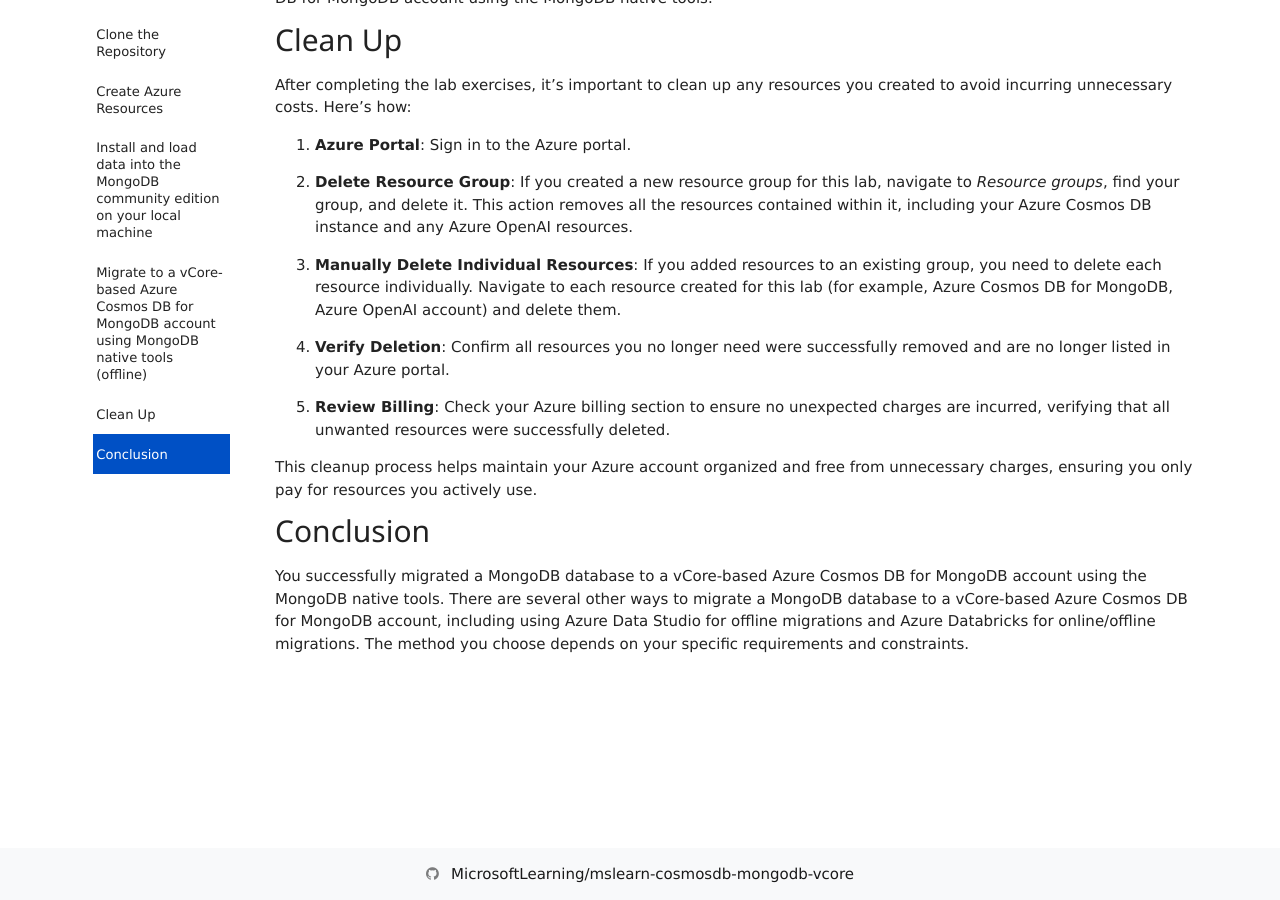
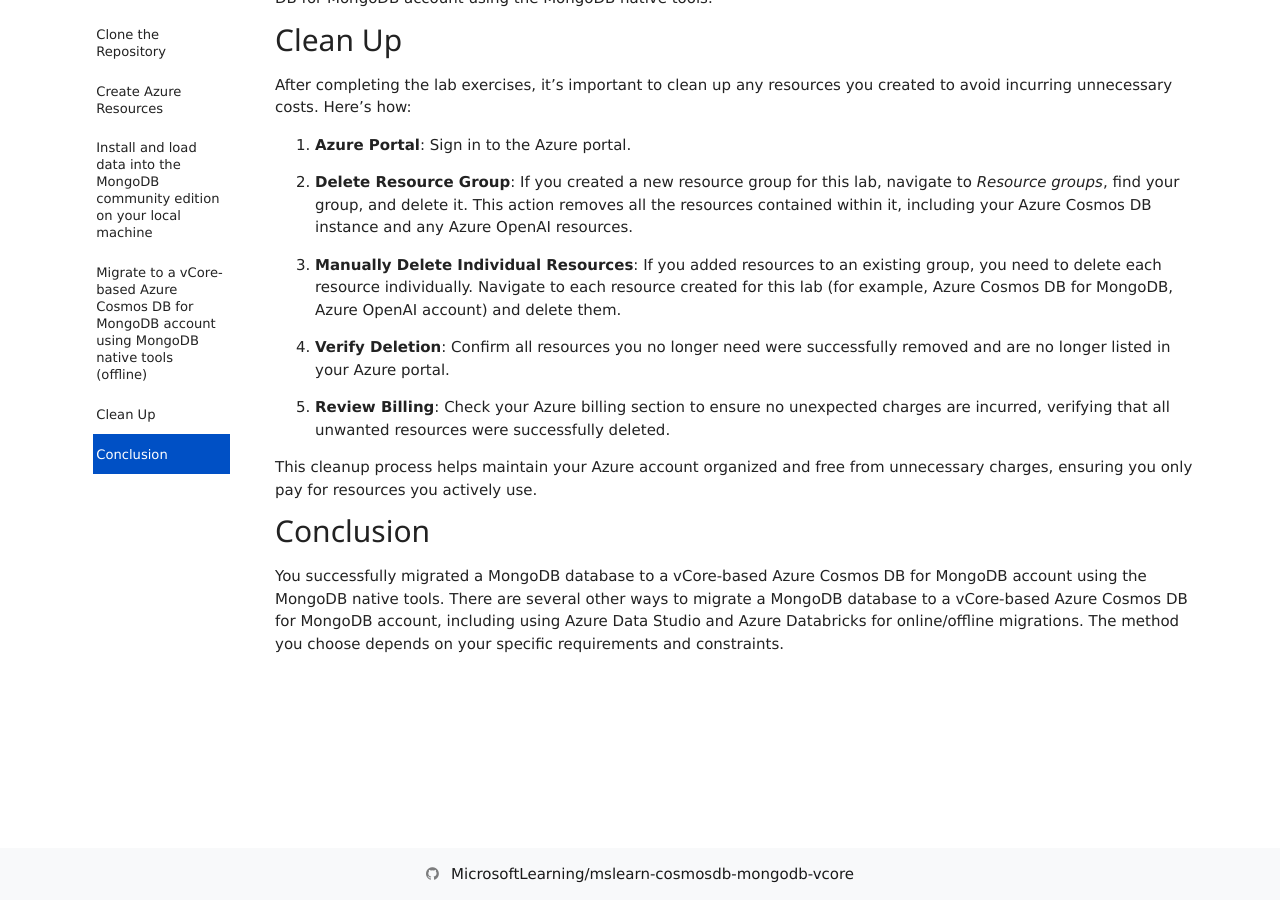
Before and after one commit to MicrosoftLearning/mslearn-cosmosdb-mongodb-vcore, a Jekyll site: the page built from Instructions/02-migrate.md, in a window 1280 px wide and 900 px high, scrolled down 5951 px. Built offline with Jekyll 4.4.1, drawn with Linux system fonts in a browser that asks for light colours; nearby versions of some CDN libraries; our own code applies the rules of GitHub Pages for plain Markdown files; comment, search, counter and statistics services are not loaded.

Commit message:
Update 02-migrate.md
ADS has Online migration too.

```diff
--- a/Instructions/02-migrate.md
+++ b/Instructions/02-migrate.md
@@ -235,4 +235,4 @@ This cleanup process helps maintain your Azure account organized and free from u
 
 ## Conclusion
 
-You successfully migrated a MongoDB database to a vCore-based Azure Cosmos DB for MongoDB account using the MongoDB native tools. There are several other ways to migrate a MongoDB database to a vCore-based Azure Cosmos DB for MongoDB account, including using Azure Data Studio for offline migrations and Azure Databricks for online/offline migrations. The method you choose depends on your specific requirements and constraints.
+You successfully migrated a MongoDB database to a vCore-based Azure Cosmos DB for MongoDB account using the MongoDB native tools. There are several other ways to migrate a MongoDB database to a vCore-based Azure Cosmos DB for MongoDB account, including using Azure Data Studio and Azure Databricks for online/offline migrations. The method you choose depends on your specific requirements and constraints.
```
